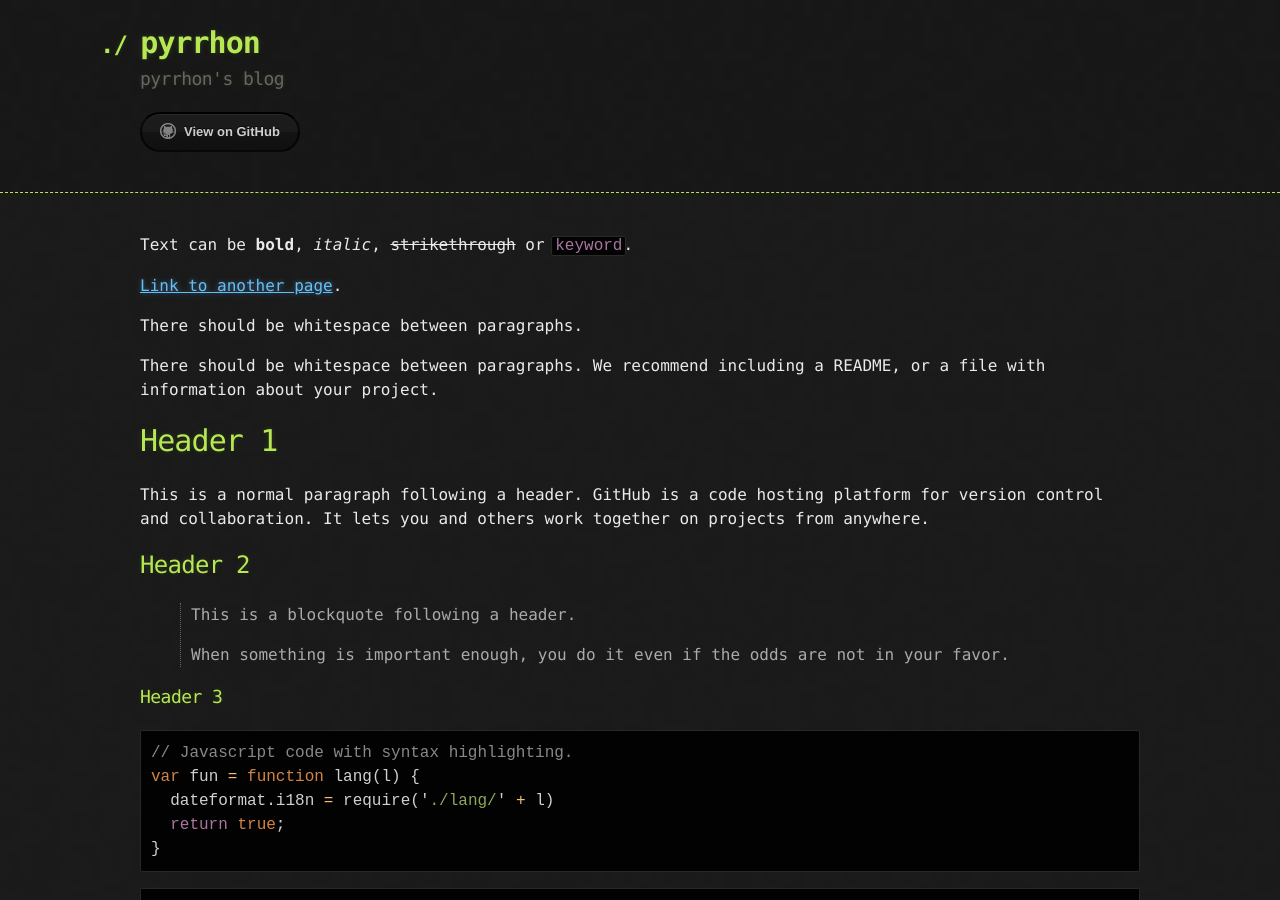
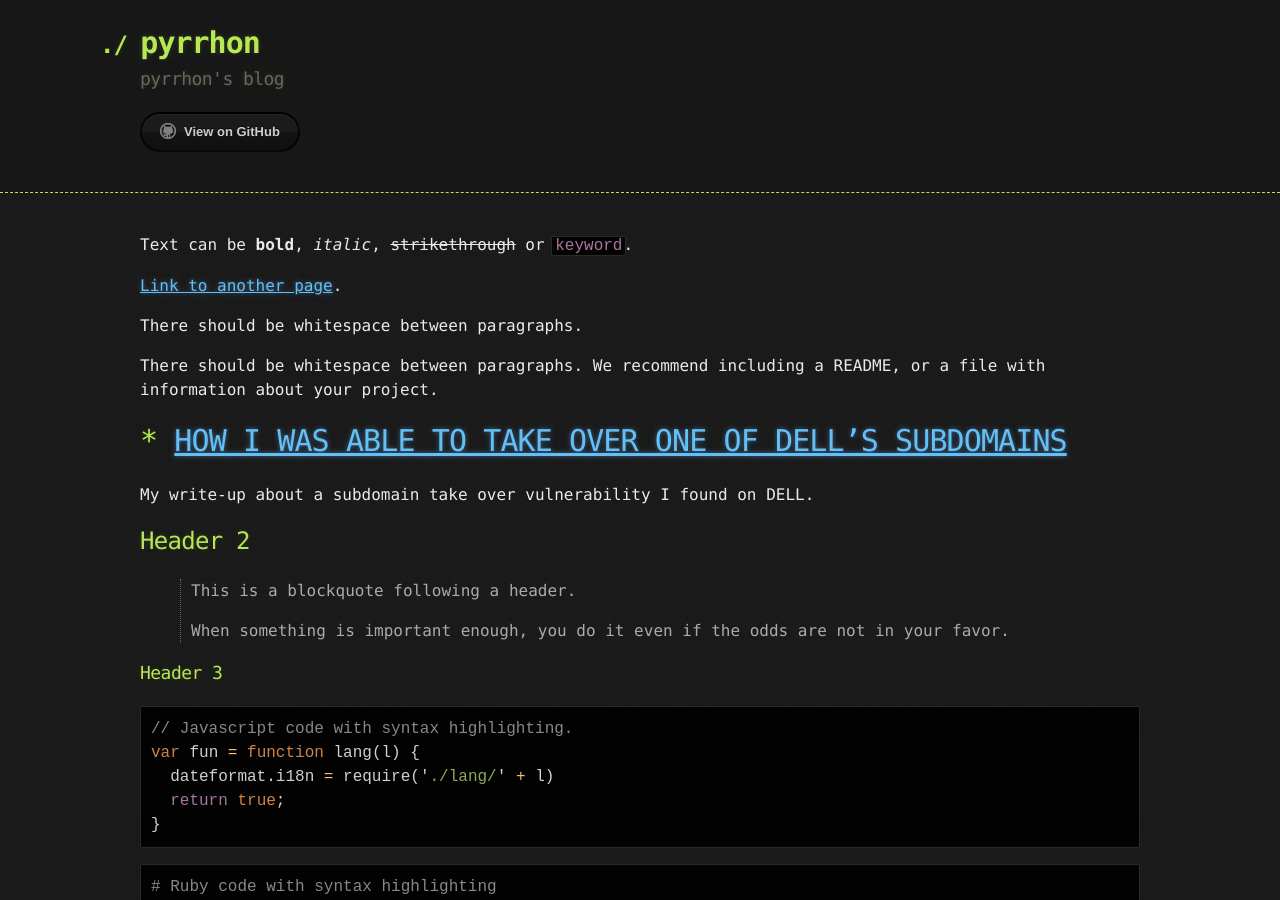
Before and after one commit to pyrrhon1337/pyrrhon1337.github.io, a Jekyll site: the page built from index.md, in a window 1280 px wide and 900 px high. Built offline with Jekyll 4.4.1, drawn with Linux system fonts in a browser that asks for light colours.

Commit message:
Initial commit

```diff
--- a/index.md
+++ b/index.md
@@ -10,9 +10,9 @@ There should be whitespace between paragraphs.
 
 There should be whitespace between paragraphs. We recommend including a README, or a file with information about your project.
 
-# Header 1
+# *   [HOW I WAS ABLE TO TAKE OVER ONE OF DELL’S SUBDOMAINS](./subdomain-takeover.html)
 
-This is a normal paragraph following a header. GitHub is a code hosting platform for version control and collaboration. It lets you and others work together on projects from anywhere.
+My write-up about a subdomain take over vulnerability I found on DELL.
 
 ## Header 2
 
```
